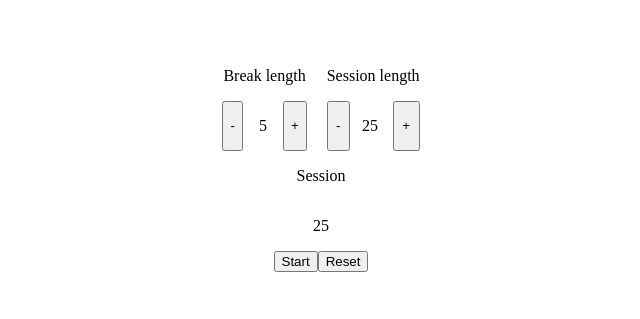
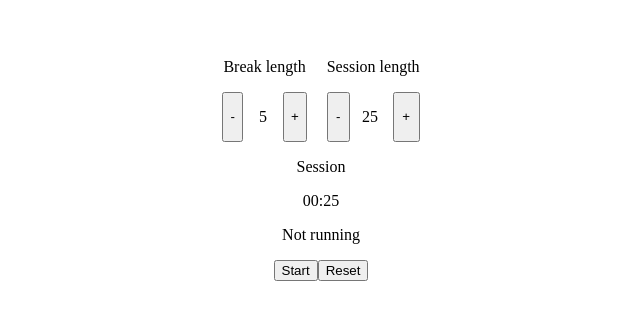
Before and after one commit to agoldstone93/pomodoro, a React (Vite) app: page / in a window 1280 px wide. Shown: the part 239-558 px from the top of the page, without its empty margins (319-959 px from the left). Built offline with nearby package versions, Linux system fonts and the light colour scheme.

Commit message:
use react-timer-hook for implementing timer

```diff
--- a/package.json
+++ b/package.json
@@ -10,7 +10,8 @@
   },
   "dependencies": {
     "react": "^18.2.0",
-    "react-dom": "^18.2.0"
+    "react-dom": "^18.2.0",
+    "react-timer-hook": "^3.0.6"
   },
   "devDependencies": {
     "@types/react": "^18.0.28",
--- a/src/App.jsx
+++ b/src/App.jsx
@@ -1,40 +1,29 @@
 import './App.css'
-import React, { useEffect } from 'react'
+import React from 'react'
 import { SetTimes } from './SetTimes'
+import { useTimer } from 'react-timer-hook'
 
 function App() {
   const [statusName, setStatusName] = React.useState('Session')
   const [breakLength, setBreakLength] = React.useState(5)
   const [sessionLength, setSessionLength] = React.useState(25)
-  const [timeLeft, setTimeLeft] = React.useState(25)
-  const [isRunning, setIsRunning] = React.useState(false)
 
-  const handleReset = () => {
-    setBreakLength(5)
-    setSessionLength(25)
-    setIsRunning(false)
-    setTimeLeft(25)
-    clearTimeout()
-  }
+  const time = new Date();
+  time.setSeconds(time.getSeconds() + sessionLength); // 10 minutes timer
 
-  const handleStart = () => {
-    setIsRunning((prevIsRunning) => {
-      if (prevIsRunning == true)
-        return false
-      else
-        return true
-    })
-  }
+  const {
+    seconds,
+    minutes,
+    isRunning,
+    pause,
+    resume,
+    restart,
+  } = useTimer({ expiryTimestamp: time, autoStart: false, onExpire: () => console.warn('onExpire called') });
 
-  useEffect(() => {
-    if(isRunning && timeLeft > 0) {
-      setTimeout(() => {
-        setTimeLeft((prevTimeLeft) => prevTimeLeft - 1)
-      }, 1000)
-    } else {
-      clearTimeout()
-    }
-  }, [timeLeft, isRunning])
+  const handleStartStop = () => (isRunning ? pause() : resume())
+
+  // make always 2 digits, fill zeros at start if necessary
+  const twoDigitTime = (time) => String(time).padStart(2, '0')
 
   return (
     <div className="App">
@@ -42,14 +31,27 @@ function App() {
         <SetTimes name="Break" setBreakLength={setBreakLength} breakLength={breakLength} isRunning={isRunning} />
         <SetTimes name="Session" setSessionLength={setSessionLength} sessionLength={sessionLength} isRunning={isRunning} />
       </div>
+
       <div className='bottom-row'>
         <p id='timer-label'>{statusName}</p>
-        <p id='time-left'>{timeLeft}</p>
+        <div>
+          <span>{twoDigitTime(minutes)}</span>
+          :
+          <span>{twoDigitTime(seconds)}</span>
+        </div>
+        <p>{isRunning ? 'Running' : 'Not running'}</p>
         <div className='start-stop-container'>
-          <button id='start_stop' onClick={handleStart}>
+
+          <button onClick={handleStartStop}>
             { isRunning ? 'Stop' : 'Start' }
           </button>
-          <button id='reset' onClick={handleReset}>Reset</button>
+          <button onClick={() => {
+            // Restarts to 5 minutes timer
+            const time = new Date();
+            time.setSeconds(time.getSeconds() + 5);
+
+            restart(time, false)
+          }}>Reset</button>
         </div>
       </div>
     </div>
```
Also changed, not shown: 1 other file (tests, documents, lock files or other folders).
